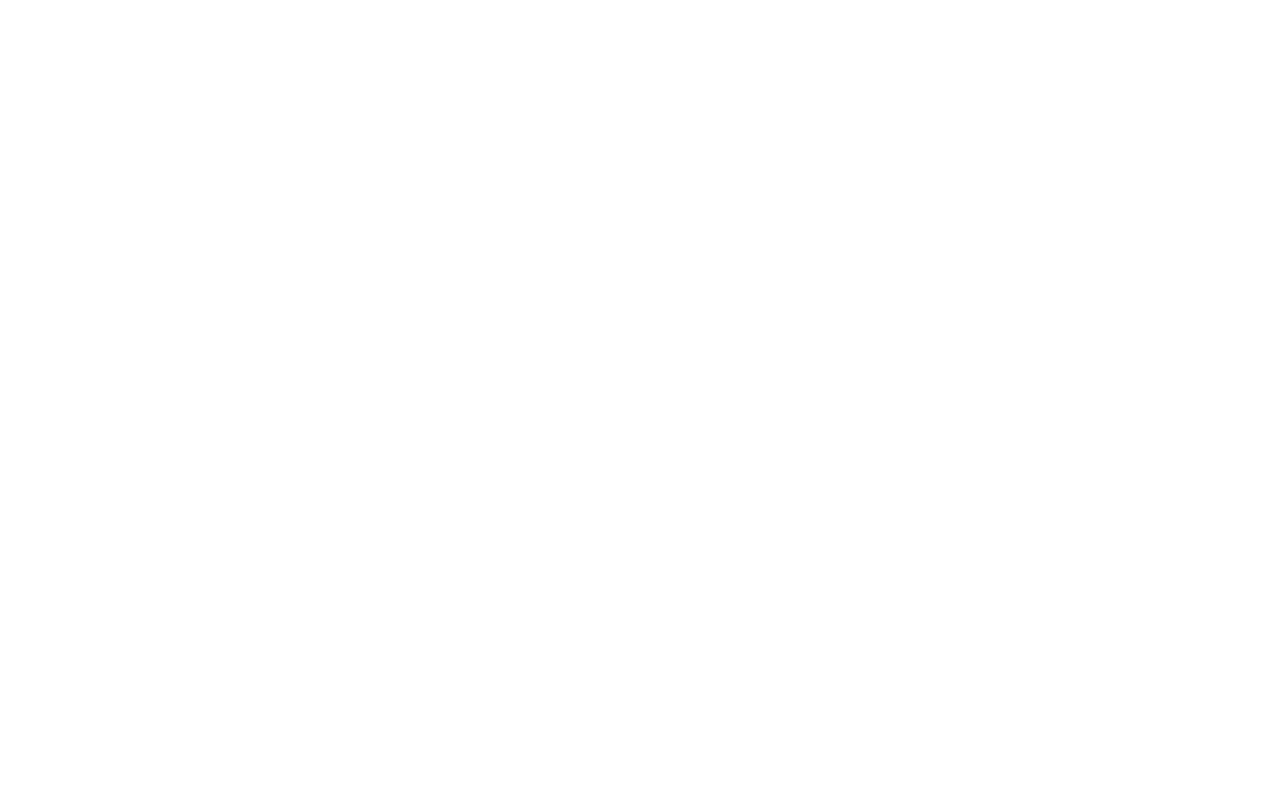
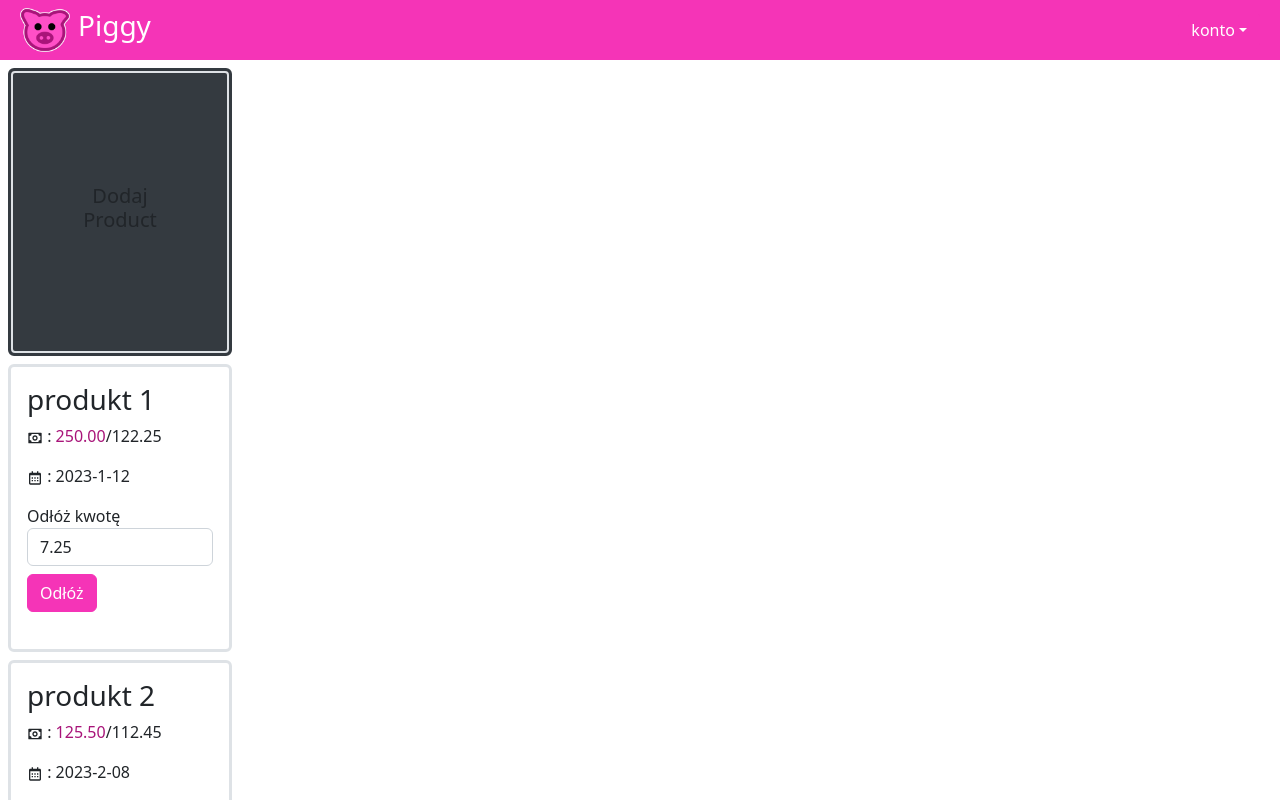
Before and after one commit to Issator/Piggy, a React (Create React App) app in the folder client/: page / in a window 1280 px wide. Shown: the top 800 px of the page. Built offline with nearby package versions, Linux system fonts and the light colour scheme.

Commit message:
cards added navbar added

```diff
--- a/client/src/App.js
+++ b/client/src/App.js
@@ -1,8 +1,18 @@
+import Navbar from "./Servers/Components/Navbar";
+import ProductCard from "./Servers/Components/Cards/ProductCard";
+import NewProductCard from "./Servers/Components/Cards/NewProductCard";
 
 function App() {
   return (
     <div>
-
+      <Navbar/>
+      <div>
+        <NewProductCard/>
+        <ProductCard name="produkt 1" cost="250.00" end_date="2023-1-12" left="122.25" daily="7.25"/>
+        <ProductCard name="produkt 2" cost="125.50" end_date="2023-2-08" left="112.45" daily="12.00" />
+        <ProductCard name="produkt 3" cost="55.60"  end_date="2023-6-17" left="23.60"  daily="3.42"  />
+        <ProductCard name="produkt 4" cost="149.99" end_date="2023-3-05" left="105.56" daily="12.56" />
+      </div>
     </div>
   );
 }
--- /dev/null
+++ b/client/src/Servers/Components/Cards/Card.js
@@ -0,0 +1,17 @@
+import { CSSProperties } from "react"
+
+/**
+ * Universal card component
+ * @param {Object} props
+ * @param {CSSProperties} props.className
+ * @export
+ */
+export default function Card(props){
+    return (
+        <div className={"card border border-3 m-2 " + props.className}
+                style={{width: '14rem', height: '18rem'}}
+        >
+            {props.children}
+        </div>
+    )
+}
--- /dev/null
+++ b/client/src/Servers/Components/Cards/NewProductCard.js
@@ -0,0 +1,11 @@
+import Card from "./Card";
+
+export default function NewProductCard(){
+    return (
+        <Card className="border-dark bg-dark text-white">
+                <div className="btn border border-2 rounded-1 d-flex align-items-center h-100 justify-content-center">
+                    <h5 className="text-center">Dodaj <br/> Product</h5>
+                </div>
+        </Card>
+    )
+}
--- /dev/null
+++ b/client/src/Servers/Components/Cards/ProductCard.js
@@ -0,0 +1,30 @@
+import {BiCalendar, BiMoney} from 'react-icons/bi'
+import Card from './Card'
+/**
+ * Display product in simple card view
+ * @param {Product} props product data
+ */
+export default function ProductCard(props){
+    return (
+        <Card>
+            <div className="card-body">
+
+                <h3>{props.name}</h3>
+
+                <p title='Kwota / pozostało'>
+                    <BiMoney/> : <span className='text-primary-dark'>{props.cost}</span>/{props.left}
+                </p>
+
+                <p title="data zakupu">
+                    <BiCalendar/> : {props.end_date}
+                </p>
+
+                <div className='form-group mb-2'>
+                    <label htmlFor="amount">Odłóż kwotę</label>
+                    <input type="number" className="form-control" id="amount" defaultValue={props.daily}/>
+                </div>
+                <button className="btn btn-primary" type="button">Odłóż</button>
+            </div>
+        </Card>
+    )
+}
--- /dev/null
+++ b/client/src/Servers/Components/Dropdown.js
@@ -0,0 +1,27 @@
+import { CSSProperties } from "react"
+
+/**
+ * Bootstrap dropdown
+ * @param {Object}     props
+ * @param {string}     props.text       - Button Text
+ * @param {StyleSheet} props.className  - Button ClassName
+ * @param {string}     props.id         - dropdown ID
+ * @param {CSSProperties} props.style - stylesheet for dropdown
+ * @param {("start"|"end")}               props.align - dropdown menu align
+ * @param {("start"|"end"|"up"|"down")}   props.drop  - drop direction
+ */
+export default function Dropdown(props){
+
+    const align = (props.align ? "dropdown-menu-" + props.align.toLowerCase() : "")
+    const dropDirection = "drop" + (props.drop?.toLowerCase() || "down")
+    return(
+        <div className={dropDirection}>
+            <button className={`${props.className} dropdown-toggle`} type="button" id={props.id} data-bs-toggle="dropdown">
+                {props.text}
+            </button>
+            <div className={`dropdown-menu ${align}`} aria-labelledby={props.id} style={props.style}>
+                {props.children}
+            </div>
+        </div>
+    )
+}
--- /dev/null
+++ b/client/src/Servers/Components/Navbar.js
@@ -0,0 +1,19 @@
+import Dropdown from "./Dropdown";
+
+export default function Navbar(){
+    return (
+        <nav className="row bg-primary text-white p-2 m-0">
+            <div className="d-flex justify-content-between align-items-center">
+                <div className="d-flex align-items-center">
+                    <img src="piggy.png" style={{width: '50px', height: 'auto'}}/>
+                    <h3 className="ms-2">Piggy</h3>
+                </div>
+                <Dropdown text="konto" id="accountDropdown" className="btn btn-primary">
+                    <div className="dropdown-item">Produkty</div>
+                    <div className="dropdown-item">Ustawienia konta</div>
+                    <div className="dropdown-item">Wyloguj się</div>
+                </Dropdown>
+            </div>
+        </nav>
+    )
+}
--- a/client/src/bootstrap.scss
+++ b/client/src/bootstrap.scss
@@ -7,6 +7,8 @@
     "success": #2e7814,
     "warning": #d78723,
     "danger": #dc3545,
+    "light": #f8f9fa,
+    "dark": #343a40
 );
 
 $min-contrast-ratio: 2.5;
```
Also changed, not shown: client/src/Servers/JSdocHelpers.js (added, +9 -0 lines), client/public/piggy.png (added).
